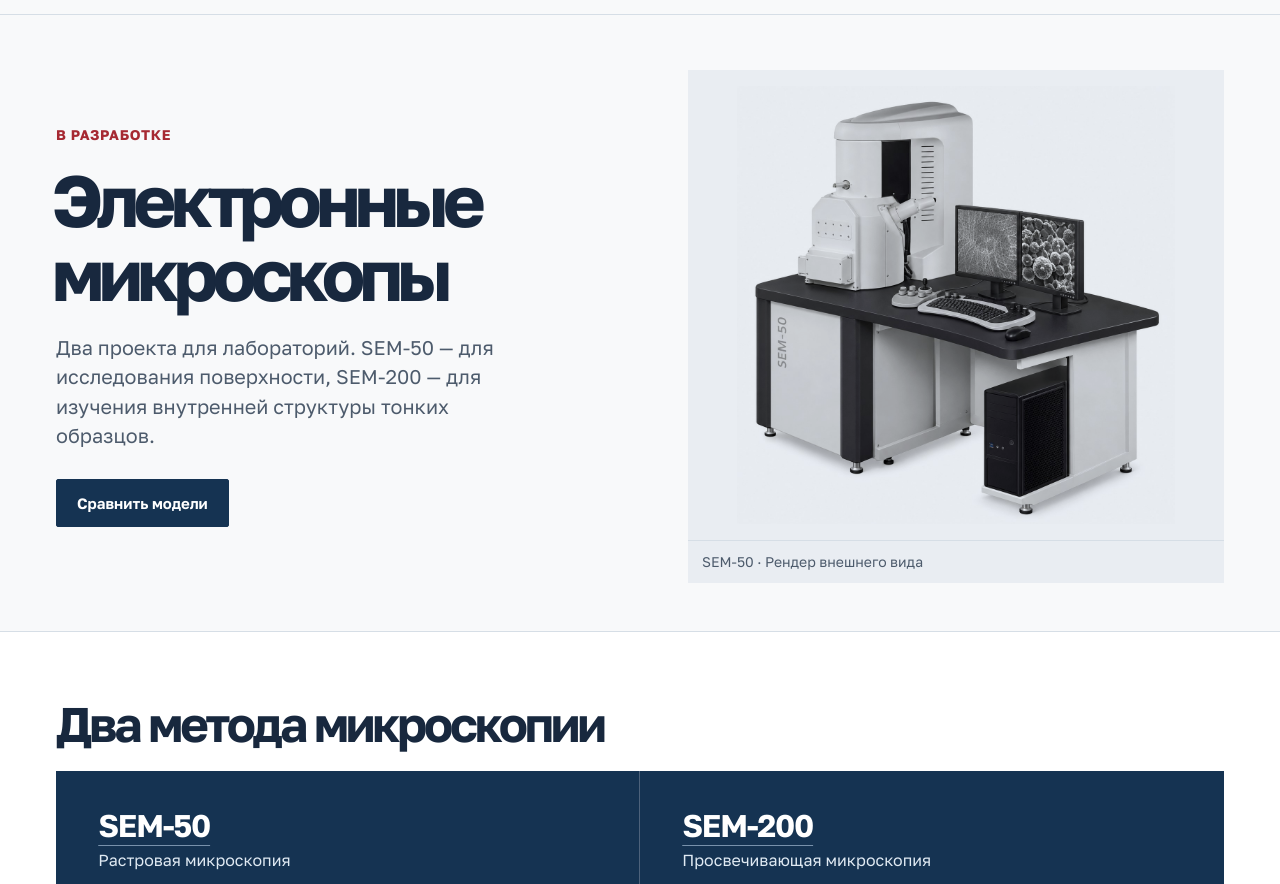
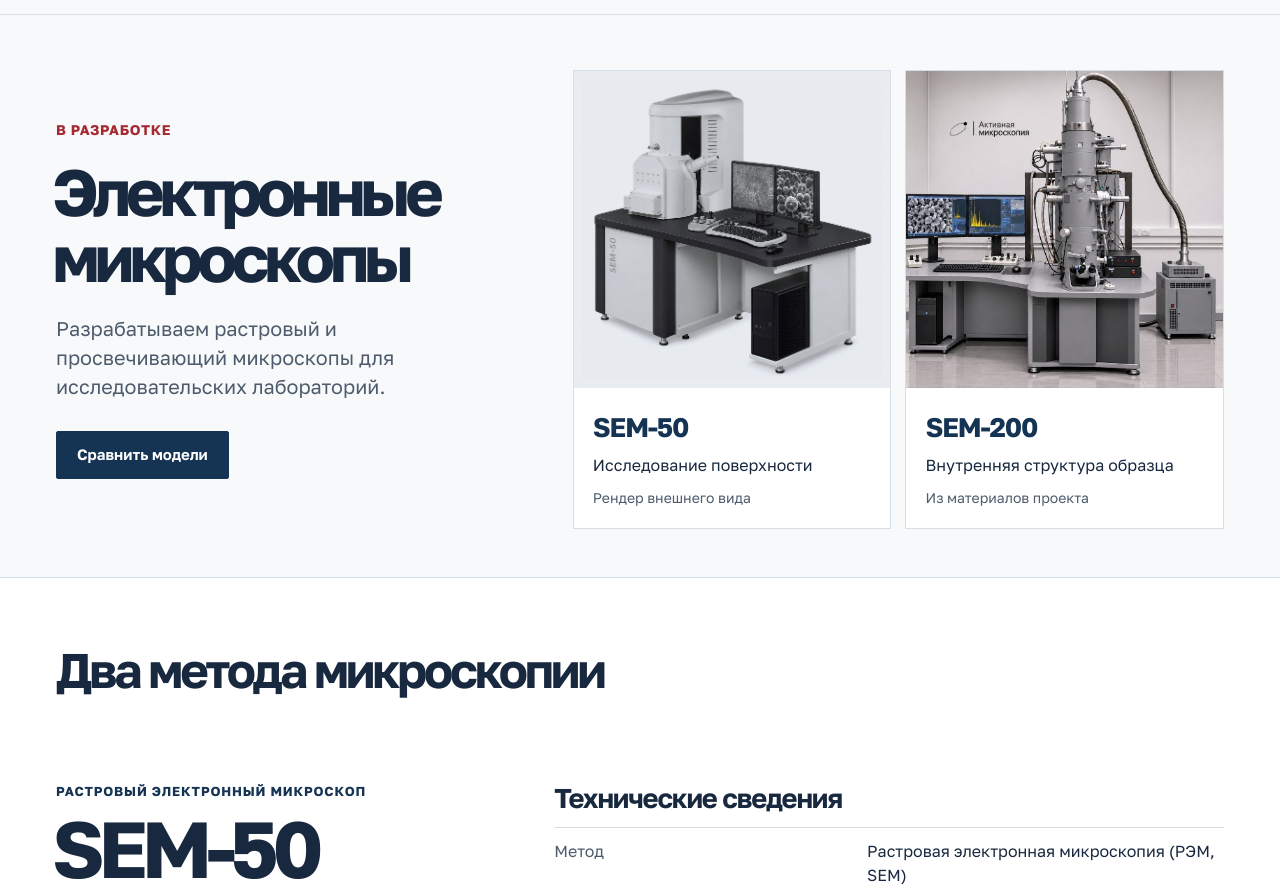
Before and after one commit to twinkiezzz/active-microscopy, a plain HTML site: page index.html in a window 1280 px wide. Shown: the part 68-952 px from the top of the page. Drawn offline with Linux system fonts and the light colour scheme.

Commit message:
Показать обе модели на первом экране

```diff
--- a/index.html
+++ b/index.html
@@ -7,7 +7,7 @@
   <meta name="theme-color" content="#f8f9fa">
   <title>Активная микроскопия — разработка электронных микроскопов</title>
   <link rel="preload" href="fonts/golos-cyrillic.woff2" as="font" type="font/woff2" crossorigin>
-  <link rel="stylesheet" href="style.css?v=5">
+  <link rel="stylesheet" href="style.css?v=6">
   <script src="site.js?v=5" defer></script>
 </head>
 <body id="top">
@@ -28,22 +28,24 @@
         <div class="hero-copy">
           <p class="status">В разработке</p>
           <h1 id="home-heading">Электронные<br>микроскопы</h1>
-          <p class="hero-description">Два проекта для лабораторий. SEM-50 — для исследования поверхности, SEM-200 — для изучения внутренней структуры тонких образцов.</p>
+          <p class="hero-description">Разрабатываем растровый и просвечивающий микроскопы для исследовательских лабораторий.</p>
           <a class="button button-primary" href="#compare">Сравнить модели</a>
         </div>
-        <figure class="hero-figure" data-reveal>
-          <img src="sem-50.jpg" alt="Рендер внешнего вида установки со столом управления и двумя мониторами" width="1254" height="1254" fetchpriority="high">
-          <figcaption>SEM-50 · Рендер внешнего вида</figcaption>
-        </figure>
+        <nav class="hero-models" aria-label="Модели микроскопов">
+          <a class="hero-model" href="#sem-50">
+            <div class="hero-model-image hero-model-image-render"><img src="sem-50.jpg" alt="" width="1254" height="1254" fetchpriority="high"></div>
+            <div class="hero-model-label"><strong>SEM-50</strong><span>Исследование поверхности</span><small>Рендер внешнего вида</small></div>
+          </a>
+          <a class="hero-model" href="#sem-200">
+            <div class="hero-model-image"><img src="sem-200.jpg" alt="" width="495" height="453"></div>
+            <div class="hero-model-label"><strong>SEM-200</strong><span>Внутренняя структура образца</span><small>Из материалов проекта</small></div>
+          </a>
+        </nav>
       </div>
     </section>
 
     <section class="catalog shell" id="catalog" aria-labelledby="catalog-heading">
       <div class="catalog-header"><h2 id="catalog-heading">Два метода микроскопии</h2></div>
-      <nav class="model-index" aria-label="Модели микроскопов">
-        <a class="model-link" href="#sem-50"><strong>SEM-50</strong><span>Растровая микроскопия</span><span>Исследование поверхности</span></a>
-        <a class="model-link" href="#sem-200"><strong>SEM-200</strong><span>Просвечивающая микроскопия</span><span>5 режимов в предварительном описании</span></a>
-      </nav>
 
       <article class="instrument" id="sem-50" aria-labelledby="sem-50-heading">
         <div class="instrument-summary">
--- a/style.css
+++ b/style.css
@@ -197,7 +197,7 @@ img {
 
 .hero-layout {
   display: grid;
-  grid-template-columns: minmax(0, 1.06fr) minmax(0, 1fr);
+  grid-template-columns: minmax(0, .82fr) minmax(0, 1.18fr);
   gap: clamp(40px, 5vw, 84px);
   align-items: center;
   padding-block: clamp(36px, 4.3vw, 68px) 48px;
@@ -207,7 +207,7 @@ img {
 
 .hero h1 {
   margin-left: -.055em;
-  font-size: clamp(2.6rem, 5.65vw, 5.625rem);
+  font-size: clamp(2.6rem, 5.1vw, 5rem);
   line-height: 1.015;
   font-weight: 710;
   letter-spacing: -.077em;
@@ -220,8 +220,6 @@ img {
   font-size: clamp(1.09rem, 1.55vw, 1.3125rem);
   line-height: 1.48;
 }
-
-.hero .model-index { animation: enter 640ms 100ms ease-out both; }
 
 @keyframes enter {
   from { opacity: 0; transform: translateY(8px); }
@@ -239,45 +237,6 @@ h2 {
   letter-spacing: -.065em;
 }
 
-.model-index {
-  display: grid;
-  grid-template-columns: minmax(0, 1fr);
-  background: var(--blue);
-  color: var(--white);
-}
-
-.model-link {
-  display: flex;
-  flex-direction: column;
-  align-items: start;
-  justify-content: center;
-  gap: 5px;
-  padding: clamp(20px, 2.8vw, 36px) clamp(20px, 3.3vw, 46px);
-  text-decoration: none;
-  transition: background-color 180ms ease;
-}
-
-.model-link:first-child { border-bottom: 1px solid #4d627b; }
-.model-link:hover { background: #204569; }
-
-.model-link:focus-visible {
-  outline-offset: -4px;
-  outline-color: var(--white);
-}
-
-.model-link strong {
-  font-size: clamp(1.35rem, 2.45vw, 2rem);
-  font-weight: 660;
-  line-height: 1.15;
-  letter-spacing: -.04em;
-  text-decoration: underline;
-  text-decoration-color: #7891ab;
-  text-underline-offset: .24em;
-  text-decoration-thickness: 1px;
-}
-
-.model-link:hover strong { text-decoration-color: var(--white); }
-.model-link span { color: #e0eaf3; }
 
 .instrument {
   display: grid;
@@ -644,8 +603,6 @@ details > .technical-list {
   .brand { gap: 8px; }
   .brand-mark { width: 25px; height: 25px; flex-basis: 25px; }
   .hero h1 { font-size: clamp(2.42rem, 9.5vw, 4.9rem); }
-  .model-link { justify-content: start; padding: 16px 13px; }
-  .model-link span { font-size: .875rem; line-height: 1.35; }
   .instrument { grid-template-columns: minmax(0, 1fr); gap: 26px; }
   .instrument-figure { max-width: 375px; }
   .company-layout { grid-template-columns: minmax(0, 1fr); padding-block: 35px; }
@@ -673,12 +630,6 @@ details > .technical-list {
 .button-inverse:hover { background: var(--steel); }
 .status { color: var(--red); font-size: .875rem; font-weight: 700; }
 .hero-copy .status { margin: 0 0 17px; font-size: .875rem; letter-spacing: .045em; text-transform: uppercase; color: var(--red); }
-.hero-figure { min-width: 0; background: var(--steel); }
-.hero-figure img { height: clamp(290px, 37vw, 470px); padding: 16px; object-fit: contain; mix-blend-mode: multiply; }
-.hero-figure figcaption { padding: 10px 14px; border-top: 1px solid var(--line); font-size: .875rem; color: var(--muted); }
-.model-index { grid-template-columns: repeat(2,minmax(0,1fr)); }
-.model-link:first-child { border-bottom: 0; border-right: 1px solid #4d627b; }
-.model-link span:last-child { font-size: .875rem; color: #c9d9e8; }
 .instrument-summary .status { margin-bottom: 10px; }
 .instrument-use { margin-bottom: 16px; }
 .instrument-figure-sem50 { margin-top: 0; }
@@ -708,7 +659,6 @@ details > .technical-list {
 .image-viewport { margin-block: 12px; background: var(--paper); overflow: auto; max-height: 62vh; }
 .image-viewport img { display: block; width: 100%; max-height: 62vh; object-fit: contain; transition: width 240ms ease; }
 .image-viewport.is-zoomed img { width: 170%; max-height: none; }
-@media (max-width: 790px) { .hero-figure img { height: min(79vw,430px); } }
 @media (max-width: 620px) {
   .site-header { position: sticky; top: 0; z-index: 4; }
   :where(article, section, h4, .config-list)[id] { scroll-margin-top: 110px; }
@@ -716,7 +666,38 @@ details > .technical-list {
   .primary-nav a { font-size: .8125rem; }
   .comparison-table { font-size: .875rem; }
   .comparison-table :is(th,td) { padding-inline: 6px; }
-  .model-index { grid-template-columns: minmax(0,1fr); }
-  .model-link:first-child { border-right: 0; border-bottom: 1px solid #4d627b; }
   .metrics { font-size: .9375rem; }
 }
+
+.hero-models {
+  min-width: 0;
+  display: grid;
+  grid-template-columns: repeat(2, minmax(0, 1fr));
+  gap: 14px;
+}
+.hero-model {
+  display: grid;
+  grid-template-rows: auto 1fr;
+  min-width: 0;
+  border: 1px solid var(--line);
+  background: var(--white);
+  text-decoration: none;
+  animation: enter 560ms 100ms ease-out both;
+  transition: border-color 200ms ease, box-shadow 200ms ease;
+}
+.hero-model + .hero-model { animation-delay: 175ms; }
+.hero-model:is(:hover,:focus-visible) { border-color: var(--blue); box-shadow: 0 8px 23px #15335215; }
+.hero-model-image { aspect-ratio: 1; background: var(--steel); overflow: hidden; }
+.hero-model-image img { width: 100%; height: 100%; object-fit: cover; transition: transform 360ms ease; }
+.hero-model-image-render img { object-fit: contain; padding: 8px; mix-blend-mode: multiply; }
+.hero-model:hover img { transform: scale(1.045); }
+.hero-model-label { display: flex; flex-direction: column; gap: 6px; padding: clamp(12px, 1.5vw, 22px); }
+.hero-model-label strong { color: var(--blue); font-size: clamp(1.35rem, 2.1vw, 2rem); font-weight: 690; letter-spacing: -.045em; }
+.hero-model-label span { line-height: 1.35; }
+.hero-model-label small { margin-top: auto; padding-top: 5px; color: var(--muted); font-size: .875rem; }
+@media (max-width: 440px) {
+  .hero-models { grid-template-columns: minmax(0, 1fr); }
+  .hero-model { grid-template-columns: minmax(0, 42%) minmax(0, 1fr); grid-template-rows: 1fr; }
+  .hero-model-image { aspect-ratio: auto; min-height: 122px; position: relative; }
+  .hero-model-image img { position: absolute; inset: 0; }
+}
```
